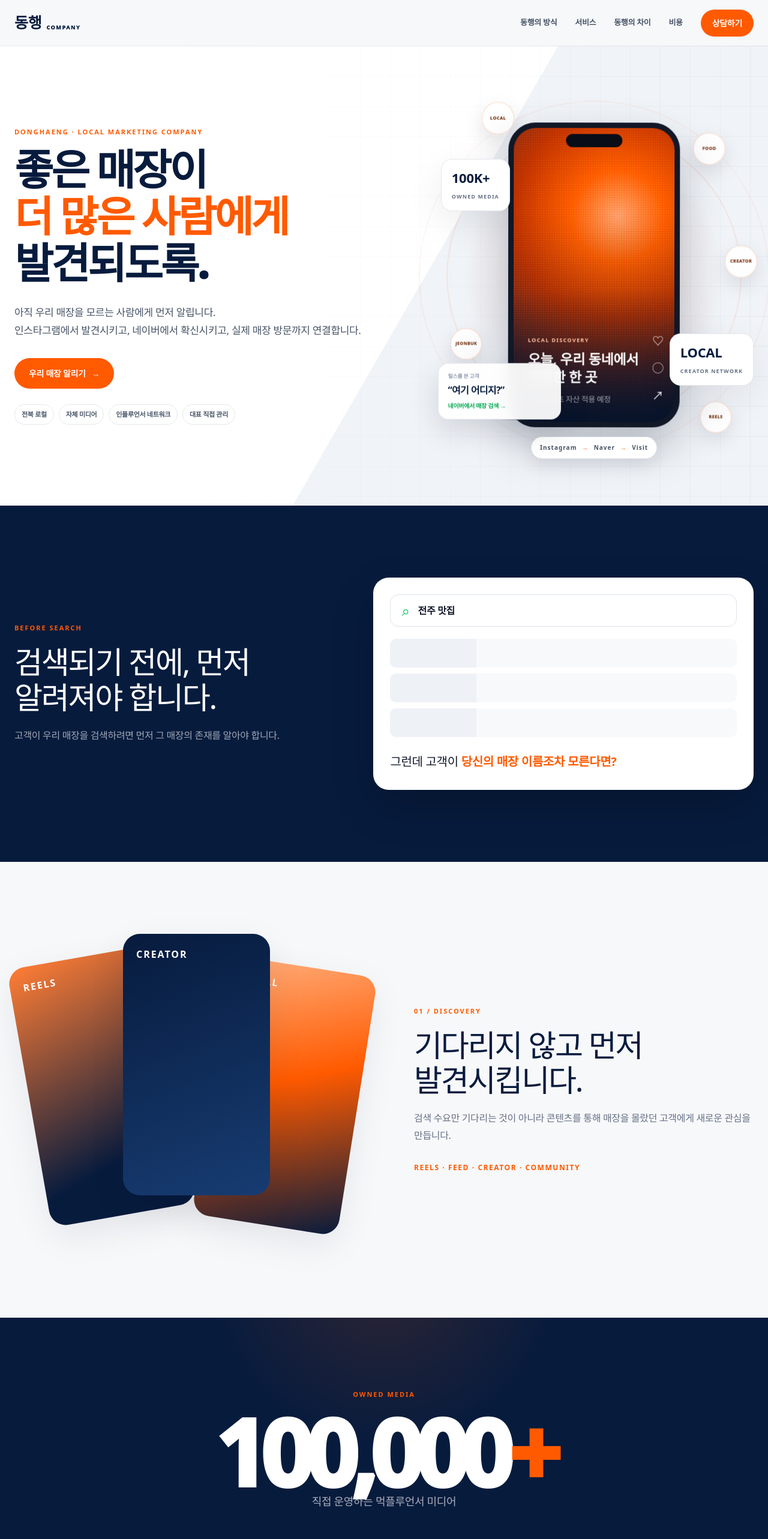
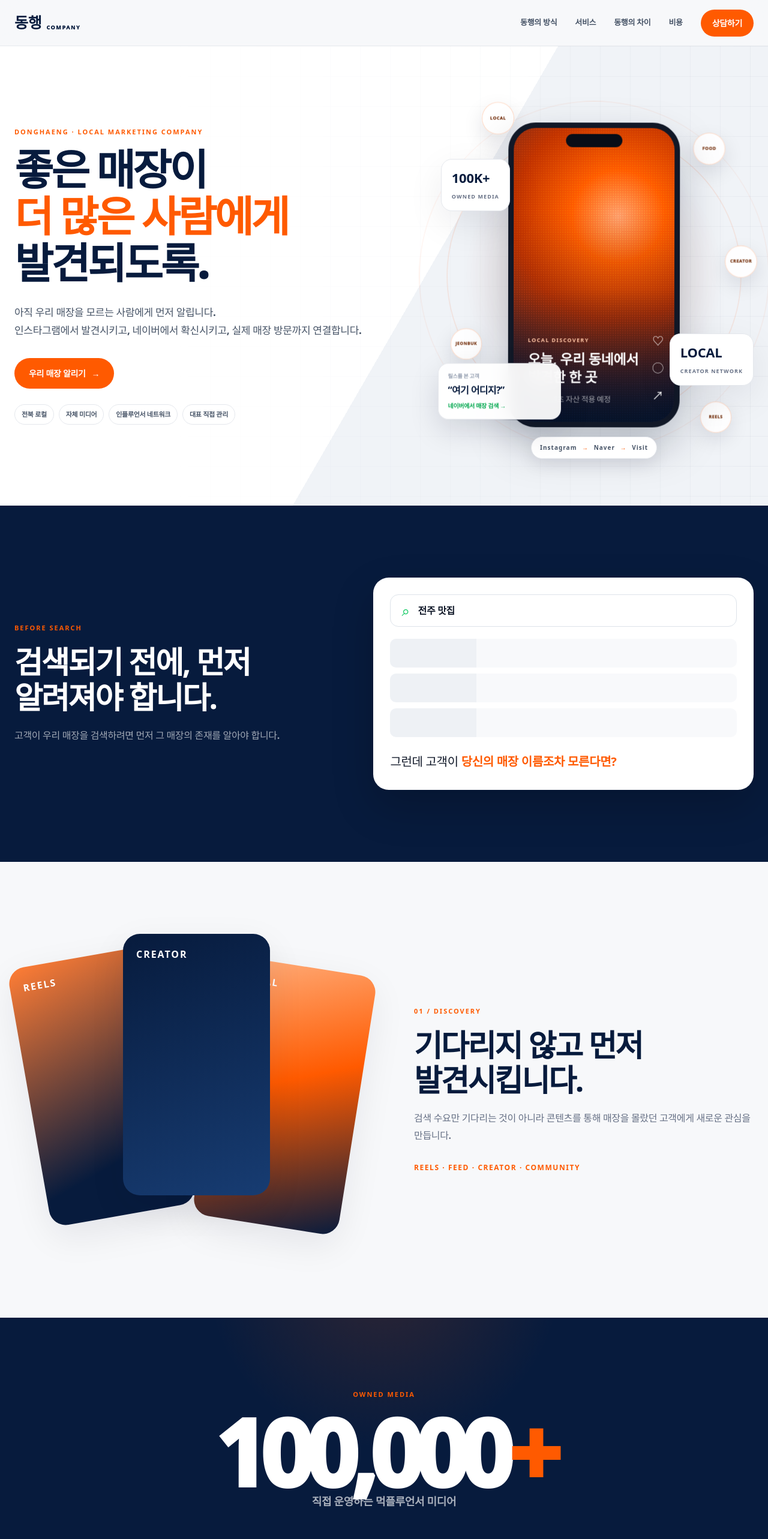
Before and after one commit to ATTEM-Studio/donghaeng_company, a Next.js app: page / in a window 1280 px wide. Shown: the top 2566 px of the page at 60% size. Built offline with nearby package versions, Linux system fonts and the light colour scheme.

Commit message:
style: strengthen typography hierarchy

```diff
--- a/app/polish.css
+++ b/app/polish.css
@@ -1,4 +1,60 @@
 /* V1 visual polish — loaded after globals.css so these rules only refine the approved base. */
+
+:root{
+  --weight-body:550;
+  --weight-support:650;
+  --weight-card:850;
+  --weight-section:900;
+}
+
+/* Stronger hierarchy: emphasize decision points without making every line heavy. */
+.section-heading h2,
+.section h2,
+.network-copy h2,
+.bridge-section h2,
+.pivot h2,
+.local-philosophy h2,
+.final-cta h2{
+  font-weight:var(--weight-section);
+}
+
+.hero-body,
+.section-copy,
+.network-copy p:last-child,
+.flow-card p,
+.why-card p,
+.local-philosophy p:last-child{
+  font-weight:var(--weight-body);
+}
+
+.flow-card h3,
+.service-card h3,
+.why-card h3,
+.journey-step strong,
+.proof-card strong,
+.search-card strong,
+.search-cue strong,
+.contract b{
+  font-weight:var(--weight-card);
+}
+
+.service-card small,
+.service-card li,
+.price-included li,
+.stat-label{
+  font-weight:var(--weight-support);
+}
+
+.button,
+.desktop-nav,
+.mobile-menu,
+.mobile-sticky a{
+  font-weight:900;
+}
+
+.price-row strong{
+  font-weight:950;
+}
 
 .hero-visual::before{
   content:"";
```
